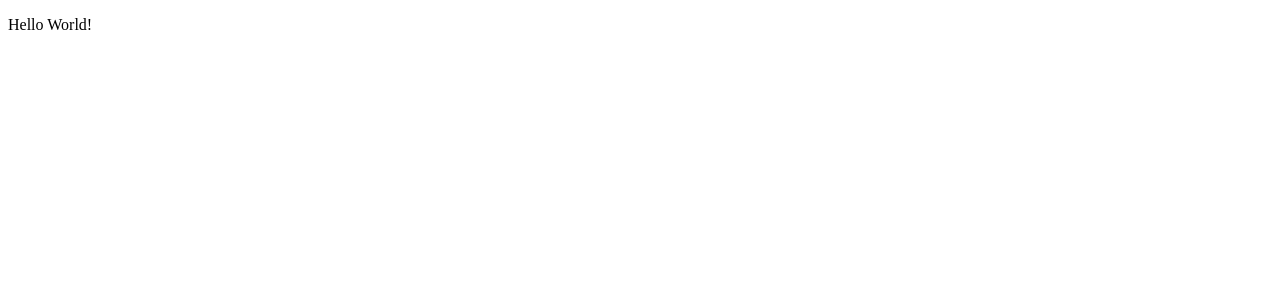
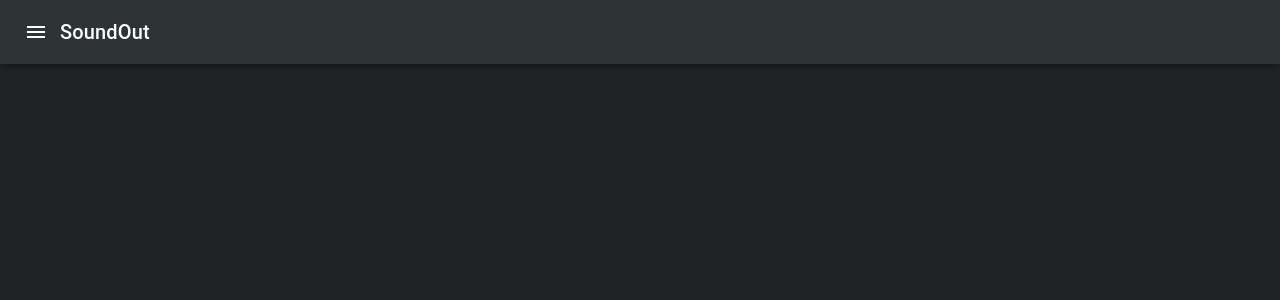
Before and after one commit to SoundOutOrganization/MusicPlayer, a React (Create React App) app: page / in a window 1280 px wide. Shown: the top 300 px of the page. Built offline with nearby package versions, Linux system fonts and the light colour scheme.

Commit message:
add material ui theme

```diff
--- a/package.json
+++ b/package.json
@@ -10,9 +10,12 @@
   "main": "public/electron.js",
   "homepage": "./",
   "dependencies": {
+    "@material-ui/core": "^4.11.1",
+    "@material-ui/icons": "^4.9.1",
     "@testing-library/jest-dom": "^5.11.4",
     "@testing-library/react": "^11.1.0",
     "@testing-library/user-event": "^12.1.10",
+    "@types/material-ui": "^0.21.8",
     "cross-env": "^7.0.2",
     "electron-is-dev": "^1.2.0",
     "react": "^17.0.1",
--- a/src/App.tsx
+++ /dev/null
@@ -1,9 +0,0 @@
-import React, { Component } from 'react'
-
-export default class App extends Component {
-  render() {
-    return (
-      <p>Hello World!</p>
-    );
-  }
-}
--- a/src/components/App.tsx
+++ b/src/components/App.tsx
@@ -1,9 +1,9 @@
 import React, { Component } from 'react'
-
+import HeaderBar from './HeaderBar'
 export default class App extends Component {
   render() {
     return (
-      <p>Hello World!</p>
+        <HeaderBar/>
     );
   }
 }
--- /dev/null
+++ b/src/components/HeaderBar.tsx
@@ -0,0 +1,23 @@
+import React from 'react'
+import {
+    AppBar,
+    Toolbar,
+    IconButton,
+    Typography
+} from '@material-ui/core'
+import MenuIcon from '@material-ui/icons/Menu'
+
+export default function HeaderBar() {
+    return (
+        <AppBar>
+            <Toolbar>
+                <IconButton edge="start" color="inherit" aria-label="menu">
+                    <MenuIcon/>
+                </IconButton>
+                <Typography variant="h6">
+                    SoundOut
+                </Typography>
+            </Toolbar>
+        </AppBar>
+    )
+}
--- a/src/index.js
+++ b/src/index.js
@@ -1,11 +1,17 @@
 import React from 'react';
 import ReactDOM from 'react-dom';
-import App from './App';
+import App from './components/App';
 import reportWebVitals from './reportWebVitals';
+import { ThemeProvider } from '@material-ui/core'
+import CssBaseline from "@material-ui/core/CssBaseline";
+import theme from './utils/theme'
 
 ReactDOM.render(
   <React.StrictMode>
-    <App />
+    <ThemeProvider theme={theme}>
+      <CssBaseline/>
+      <App />
+    </ThemeProvider>
   </React.StrictMode>,
   document.getElementById('root')
 );
--- /dev/null
+++ b/src/utils/theme.js
@@ -0,0 +1,15 @@
+import { createMuiTheme } from '@material-ui/core/styles';
+
+export default createMuiTheme({
+  palette: {
+    primary: {
+      main: '#2e3335',
+    },
+    secondary: {
+      main: '#11bdf4',
+    },
+    background: {
+        default: '#1f2324'
+    }
+  },
+});
```
Also changed, not shown: 2 other files (tests, documents, lock files or other folders).
